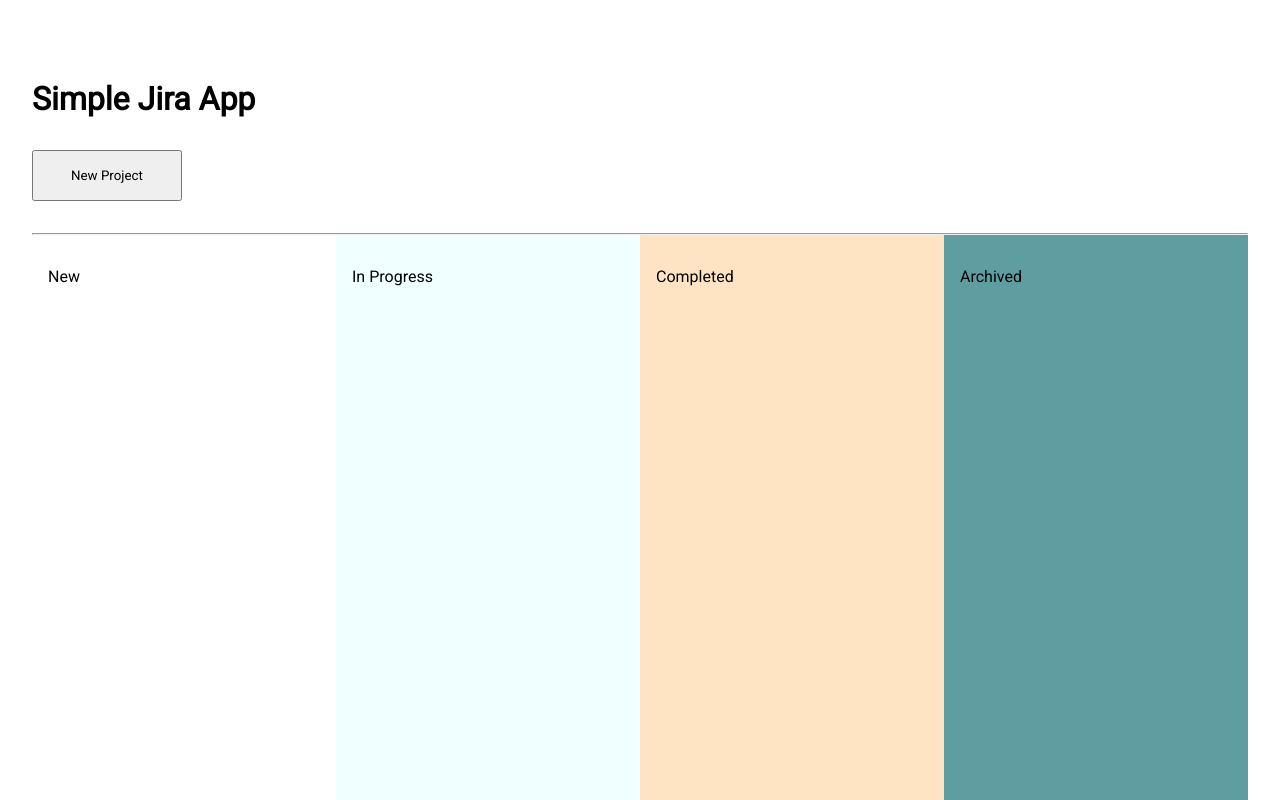
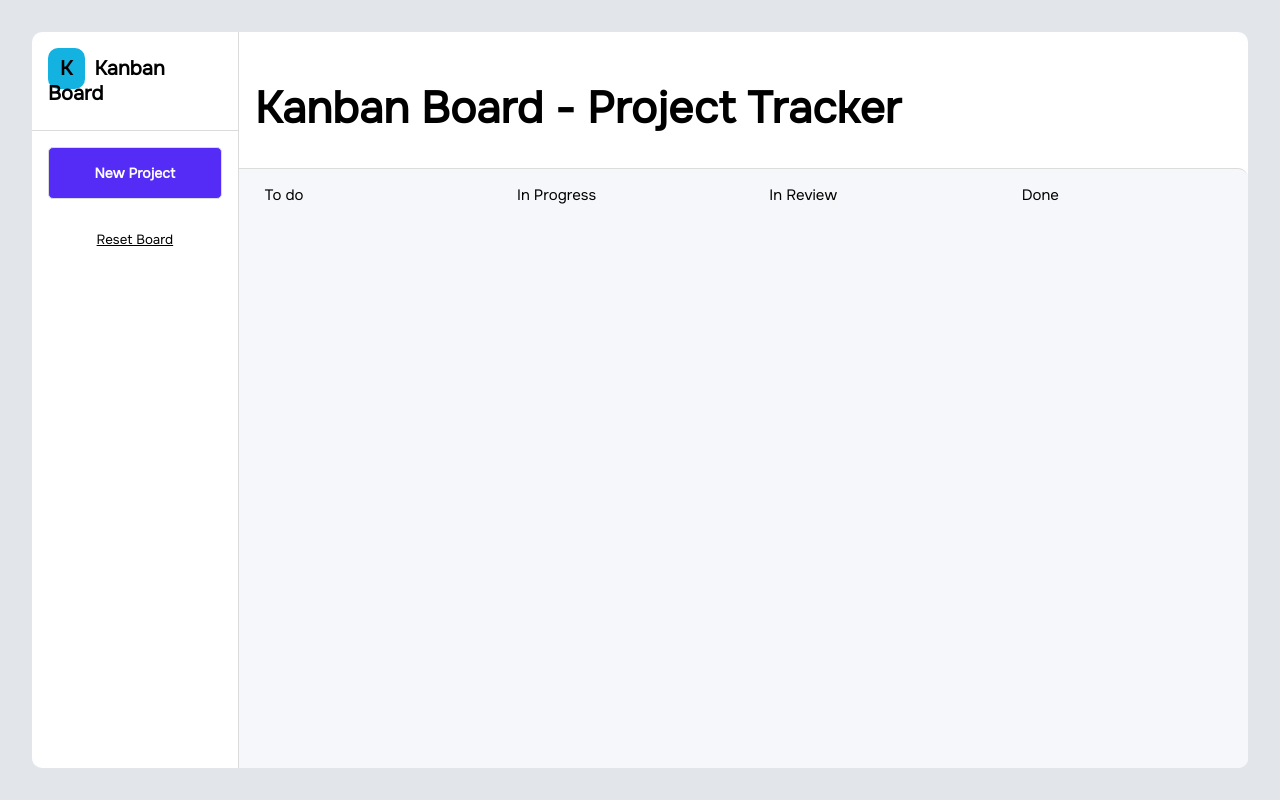
Before and after one commit to UrmezP/simple-jira-app, a plain HTML site: page index.html in a window 1280 px wide. Drawn offline with Linux system fonts and the light colour scheme.

Commit message:
Made it save state information in Localstorage. Changed style of project based on state. Upgraded UI from dribble.

```diff
--- a/index.html
+++ b/index.html
@@ -8,9 +8,14 @@
     <script defer src="script.js"></script>
   </head>
   <body>
-    <h1>Simple Jira App</h1>
+    <nav>
+      <h1><span>K</span>Kanban Board</h1>
+      <div>
+        <button id="newProject">New Project</button>
+        <button id="reset">Reset Board</button>
+      </div>
+    </nav>
     <main>
-      <button id="newProject">New Project</button>
       <dialog id="newProjectDialog">
         <form>
           <div>
@@ -23,7 +28,6 @@
           <input type="submit" value="Add" />
         </form>
       </dialog>
-      <hr />
       <script>
         function allowDrop(ev) {
           ev.preventDefault();
@@ -32,22 +36,31 @@
         function drop(ev, _this) {
           ev.preventDefault();
           var data = ev.dataTransfer.getData("text");
-          console.dir(data);
           _this.appendChild(document.getElementById(data));
+          updateFlowState(data, _this.id);
         }
       </script>
+      <h2>Kanban Board - Project Tracker</h2>
       <section id="projectFlow">
-        <div ondrop="drop(event, this)" ondragover="allowDrop(event)">
-          <h2>New</h2>
+        <div id="TODO" ondrop="drop(event, this)" ondragover="allowDrop(event)">
+          <h2>To do</h2>
         </div>
-        <div ondrop="drop(event, this)" ondragover="allowDrop(event)">
+        <div
+          id="INPROGRESS"
+          ondrop="drop(event, this)"
+          ondragover="allowDrop(event)"
+        >
           <h2>In Progress</h2>
         </div>
-        <div ondrop="drop(event, this)" ondragover="allowDrop(event)">
-          <h2>Completed</h2>
+        <div
+          id="INREVIEW"
+          ondrop="drop(event, this)"
+          ondragover="allowDrop(event)"
+        >
+          <h2>In Review</h2>
         </div>
-        <div ondrop="drop(event, this)" ondragover="allowDrop(event)">
-          <h2>Archived</h2>
+        <div id="DONE" ondrop="drop(event, this)" ondragover="allowDrop(event)">
+          <h2>Done</h2>
         </div>
       </section>
     </main>
--- a/script.js
+++ b/script.js
@@ -1,6 +1,6 @@
 class Project {
   static _counter = 0;
-  constructor(title, duration, state = "NEW") {
+  constructor(title, duration, state = "TODO") {
     this._instanceCount = ++Project._counter;
     this._title = title;
     this._duration = duration;
@@ -22,26 +22,55 @@ class Project {
   get flowState() {
     return this._state;
   }
+
+  /**
+   * @param {string} state
+   */
+  set setFlowState(state) {
+    this._state = state;
+  }
 }
 
 let listOfProjects = [];
 
+function updateFlowState(id, state) {
+  listOfProjects.forEach((project) => {
+    if (project._instanceCount == id) {
+      project._state = state;
+    }
+  });
+  console.log(listOfProjects);
+  //  set localstorage as well
+  localStorage.setItem("simple-jira-projects", JSON.stringify(listOfProjects));
+}
+
+function resetBoardHandler() {
+  localStorage.clear();
+  window.location.reload();
+}
+
 const newProjectButton = document.getElementById("newProject");
+const resetBoardButton = document.getElementById("reset");
 const newProjectInputDialog = document.getElementById("newProjectDialog");
 const submitNewProject = document.querySelector("#newProjectDialog form");
 const projectFlow = document.querySelector("#projectFlow");
 
+// reset localstorage on click of reset button
+resetBoardButton.addEventListener("click", resetBoardHandler);
+
 // check if projects already present in localstorage
-
 if (localStorage.getItem("simple-jira-projects")) {
   listOfProjects = JSON.parse(localStorage.getItem("simple-jira-projects"));
 
   // add project to flow
   listOfProjects.map((project) =>
-    addNewProject(new Project(project._title, project._duration))
+    addNewProject(
+      new Project(project._title, project._duration, project._state)
+    )
   );
 }
 
+// open modal
 function newProjectButtonClick() {
   newProjectInputDialog.showModal();
 }
@@ -75,7 +104,7 @@ function addNewProject(project) {
   projectHTML.addEventListener("dragstart", drag);
 
   switch (project.flowState) {
-    case "NEW": {
+    case "TODO": {
       newDiv.appendChild(projectHTML);
       break;
     }
@@ -83,11 +112,11 @@ function addNewProject(project) {
       inProgressDiv.appendChild(projectHTML);
       break;
     }
-    case "COMPLETED": {
+    case "INREVIEW": {
       completedDiv.appendChild(projectHTML);
       break;
     }
-    case "ARCHIVED": {
+    case "DONE": {
       archivedDiv.appendChild(projectHTML);
       break;
     }
@@ -102,6 +131,11 @@ function submitNewProjectInputDialog(e) {
   e.preventDefault();
   const title = e.target[0].value;
   const duration = e.target[1].value;
+
+  if (title == "" || duration == "") {
+    alert("Please fill in all the details");
+    return;
+  }
   const freshProject = new Project(title, duration);
 
   // update in localstorage
@@ -110,6 +144,9 @@ function submitNewProjectInputDialog(e) {
 
   addNewProject(freshProject);
   newProjectInputDialog.close();
+
+  e.target[0].value = "";
+  e.target[1].value = "";
 }
 
 newProjectButton.addEventListener("click", newProjectButtonClick);
--- a/style.scss
+++ b/style.scss
@@ -1,38 +1,104 @@
-@import url("https://fonts.googleapis.com/css2?family=Roboto&display=swap");
+@import url("https://fonts.googleapis.com/css2?family=Onest&display=swap");
+
+:root {
+  --main-bg: #e2e6eb;
+  --white-bg: #ffffff;
+  --flow-bg: #f6f7fa;
+  --primary-color: #552cf6;
+  --accent-color: #14b2e1;
+  --border-grey: #dbdbdb;
+}
 
 * {
   margin: 0;
   padding: 0;
   box-sizing: border-box;
-  font-family: "Roboto";
+  font-family: "Onest";
 }
 body {
   min-height: 100dvh;
   display: flex;
-  flex-direction: column;
-  padding: 2rem 2rem 0 2rem;
+  flex-direction: row;
+  padding: 2rem;
+  background-color: var(--main-bg);
 }
 
 main {
   display: flex;
   flex-direction: column;
-  flex: 1 0 100%;
+  flex: 1 0 70%;
+  background-color: var(--white-bg);
+  border: {
+    top-right-radius: 10px;
+    bottom-right-radius: 10px;
+  }
+
+  > h2 {
+    padding: 3rem 0 2rem 1rem;
+    font-size: 44px;
+  }
 }
 
-h1 {
-  padding: 3rem 0 2rem 0rem;
-}
+nav {
+  border-right: 1px solid var(--border-grey);
+  background-color: var(--white-bg);
+  flex: 0 0 17%;
 
-#newProject {
-  width: 150px;
-  margin-bottom: 2rem;
-  padding: 1rem 2rem;
+  display: flex;
+  flex-direction: column;
+
+  border: {
+    top-left-radius: 10px;
+    bottom-left-radius: 10px;
+  }
+
+  h1 {
+    font-size: 20px;
+    padding: 1.5rem 1rem;
+    border-bottom: 1px solid var(--border-grey);
+
+    span {
+      padding: 0.5rem 0.75rem;
+      margin-right: 10px;
+      background-color: var(--accent-color);
+      border-radius: 10px;
+    }
+  }
+
+  > div {
+    display: flex;
+    flex-direction: column;
+    justify-content: space-between;
+    align-items: stretch;
+    padding: 1rem;
+    gap: 2rem;
+  }
+
+  #newProject {
+    padding: 1rem 0;
+    border: 1px solid var(--border-grey);
+    border-radius: 5px;
+    background-color: var(--primary-color);
+    color: white;
+    font-weight: bold;
+    font-size: 14px;
+    cursor: pointer;
+  }
+  #reset {
+    cursor: pointer;
+    text-decoration: underline;
+    border: 0;
+    background-color: transparent;
+  }
 }
 
 #newProjectDialog {
+  &::backdrop {
+    background-color: rgba(0, 0, 0, 0.5);
+  }
   margin: auto auto;
   padding: 2rem 3em;
-
+  border: 0;
   form {
     display: flex;
     flex-direction: column;
@@ -46,6 +112,7 @@ h1 {
     input {
       float: right;
       min-width: 250px;
+      padding: 0 10px;
     }
     input[type="submit"] {
       padding: 1rem 1rem;
@@ -54,9 +121,15 @@ h1 {
 }
 
 #projectFlow {
+  border: {
+    top-right-radius: 10px;
+    bottom-right-radius: 10px;
+  }
   flex: 1;
   display: grid;
   grid-template-columns: 1fr 1fr 1fr 1fr;
+  background-color: var(--flow-bg);
+  border-top: 1px solid var(--border-grey);
 
   > div {
     padding: 1rem;
@@ -66,29 +139,41 @@ h1 {
     align-items: stretch;
     flex-wrap: wrap;
     > h2 {
-      font-size: 1rem;
+      padding-left: 10px;
+      font-size: 15px;
       font-weight: normal;
-      margin: 1rem 0;
+      margin: 0 0 1rem 0;
     }
     > article {
+      cursor: pointer;
       background-color: white;
+      border-radius: 8px;
       position: relative;
-      box-shadow: 0 3px 4px rgba(0, 0, 0, 0.3);
+      box-shadow: 0 2px 3px rgba(0, 0, 0, 0.2);
       margin: 1rem 0 0 0;
       padding: 2rem 1.5rem;
       display: flex;
       flex-direction: column;
-      gap: 0.75rem;
+      gap: 0.25rem;
 
       h3 {
-        font-size: 26px;
+        font-size: 16px;
       }
       span {
         font-size: 14px;
-        color: #353535;
+        color: #5c5c5c;
       }
 
-      ::after {
+      &::before {
+        content: "";
+        position: absolute;
+        bottom: 0;
+        height: 10px;
+        left: 0;
+        right: 0;
+        border-bottom-left-radius: 8px;
+      }
+      &::after {
         content: "📃";
         position: absolute;
         top: 1.5rem;
@@ -97,16 +182,30 @@ h1 {
       }
     }
   }
-  div:nth-child(1) {
-    background-color: white;
+
+  > div:nth-child(1) {
+    > article::before {
+      width: 10%;
+      background-color: #080026;
+    }
   }
-  div:nth-child(2) {
-    background-color: azure;
+  > div:nth-child(2) {
+    > article::before {
+      width: 40%;
+      background-color: #15006b;
+    }
   }
-  div:nth-child(3) {
-    background-color: bisque;
+  > div:nth-child(3) {
+    > article::before {
+      width: 75%;
+      background-color: #3a16ca;
+    }
   }
-  div:nth-child(4) {
-    background-color: cadetblue;
+  > div:nth-child(4) {
+    > article::before {
+      width: 100%;
+      background-color: var(--primary-color);
+      border-bottom-right-radius: 8px;
+    }
   }
 }
```
Also changed, not shown: style.css, 1 other file.
